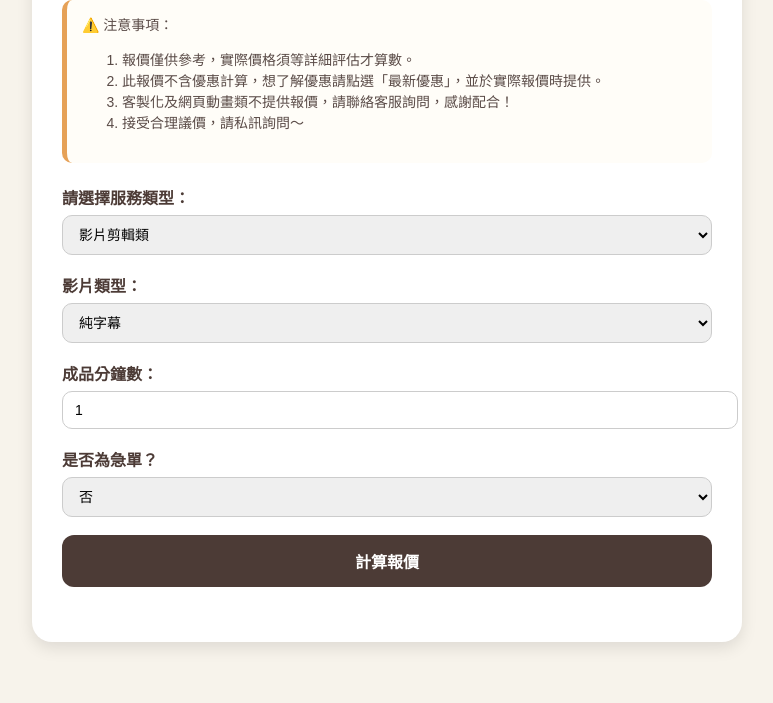
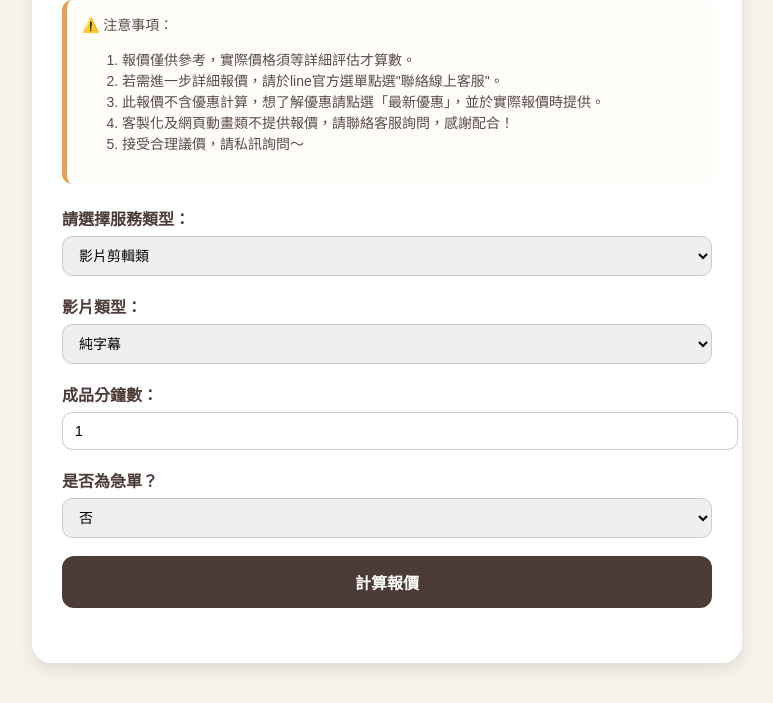
Before and after one commit to LiangSS21118/hohoworks-calculator, a plain HTML site: page index.html in a window 1280 px wide. Shown: the part 145-848 px from the top of the page, without its empty margins (253-1026 px from the left). Before the commit the page ends 827 px from the top, so only its background shows below. Drawn offline with Linux system fonts and the light colour scheme.

Commit message:
Update index.html

```diff
--- a/index.html
+++ b/index.html
@@ -88,6 +88,7 @@
       ⚠️ 注意事項：
       <ol>
         <li>報價僅供參考，實際價格須等詳細評估才算數。</li>
+        <li>若需進一步詳細報價，請於line官方選單點選"聯絡線上客服"。</li>
         <li>此報價不含優惠計算，想了解優惠請點選「最新優惠」，並於實際報價時提供。</li>
         <li>客製化及網頁動畫類不提供報價，請聯絡客服詢問，感謝配合！</li>
         <li>接受合理議價，請私訊詢問～</li>
```
